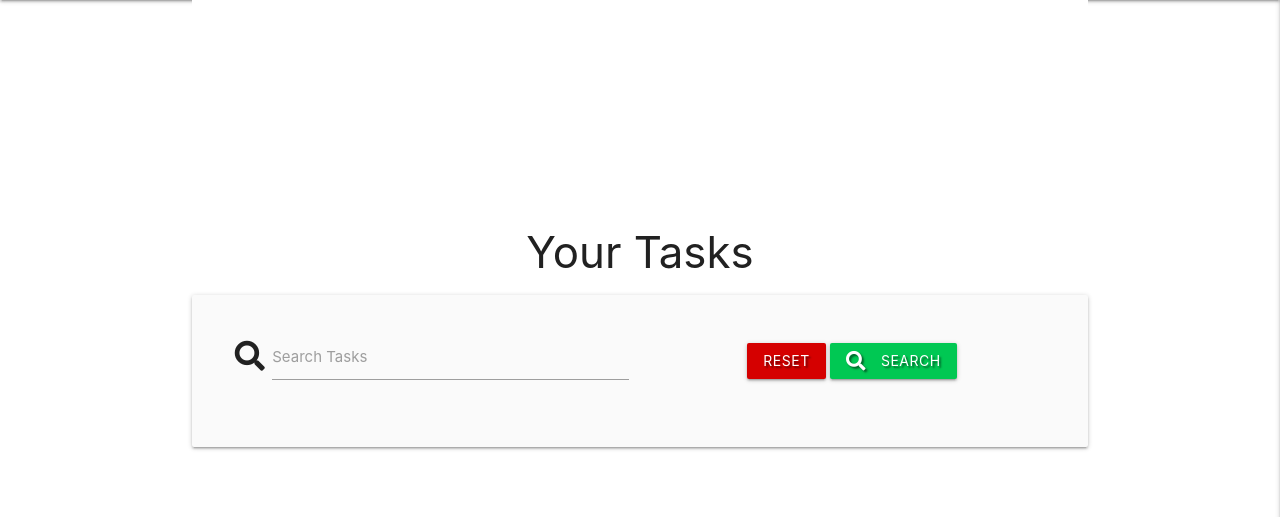
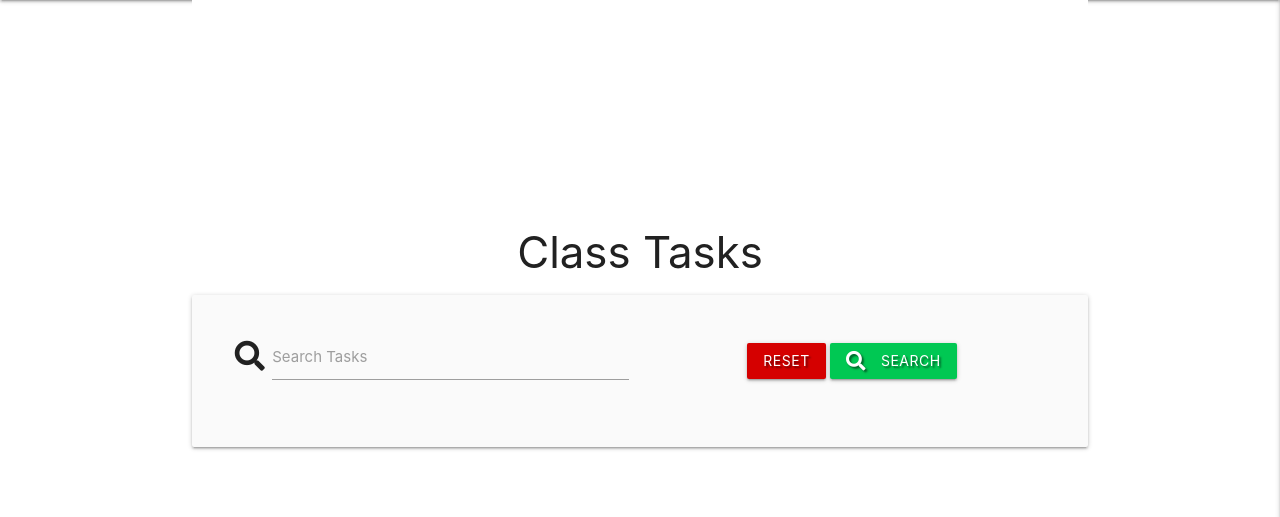
Before and after one commit to AngelArgirov/My-third-project-msp3, a Flask app: page / in a window 1280 px wide. Shown: the part 64-581 px from the top of the page. Run offline with Flask 2, Linux system fonts and the light colour scheme; data that the repository does not hold is empty; some libraries are stand-ins or nearby versions.

Commit message:
Update tasks.html

```diff
--- a/templates/tasks.html
+++ b/templates/tasks.html
@@ -1,7 +1,7 @@
 {% extends "base.html" %}
 {% block content %}
 
-    <h3 class="grey-text text-darken-4 center-align">Your Tasks</h3>
+    <h3 class="grey-text text-darken-4 center-align">Class Tasks</h3>
 
     <div class="row card-panel grey lighten-5">
         <form action="{{ url_for('search') }}" method="post" class="col s12">
```
